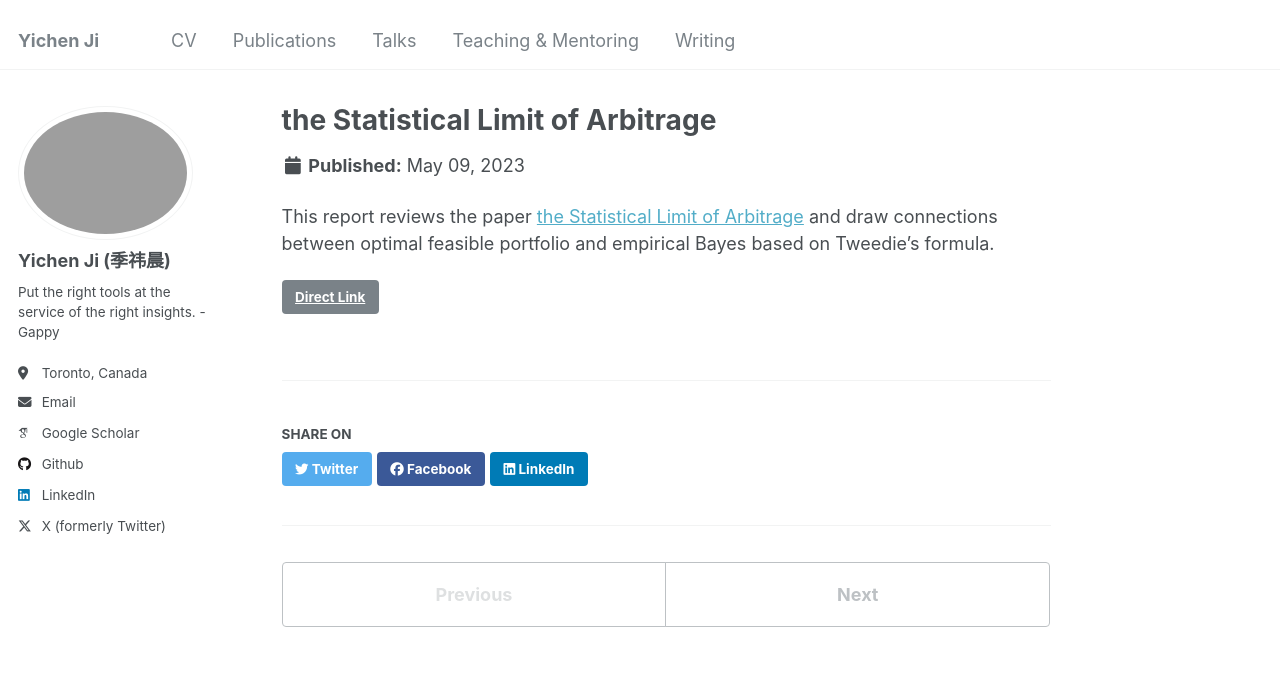
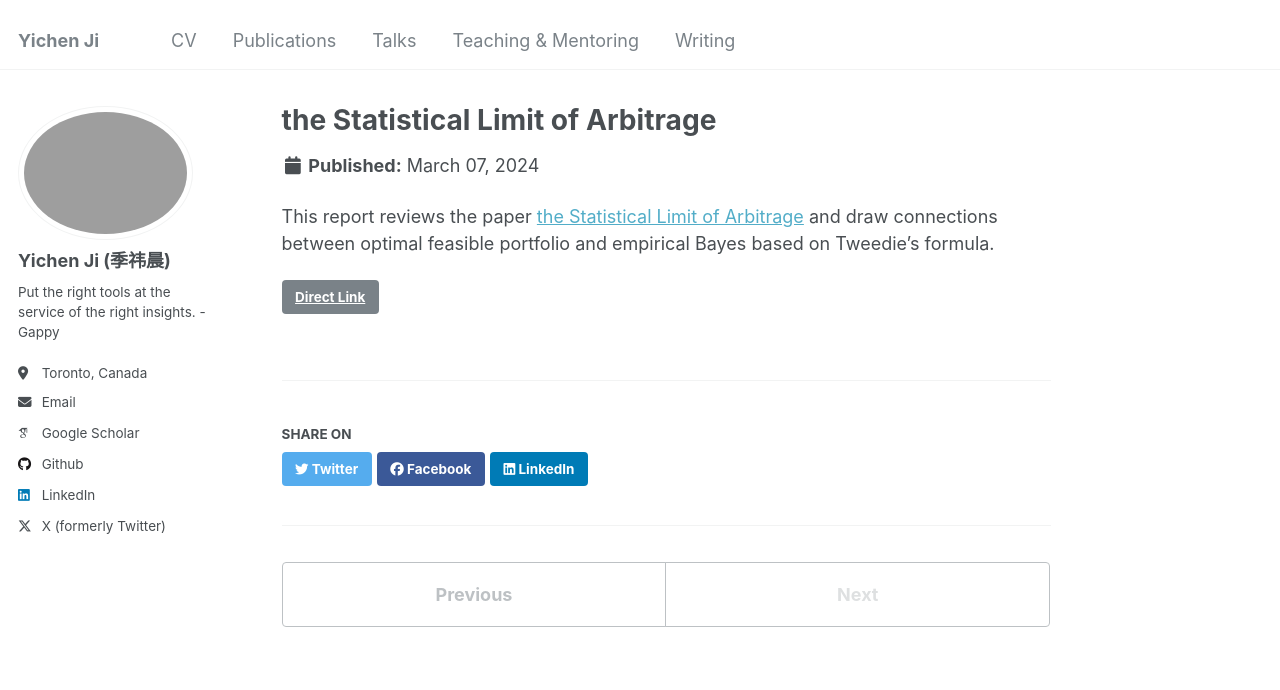
Before and after one commit to user-jiyichen/user-jiyichen.github.io, a Jekyll site: the page built from _writing/empirical.md, in a window 1280 px wide and 1007 px high. Shown: the top 690 px of the window. Built offline with Jekyll 4.4.1, drawn with Linux system fonts in a browser that asks for light colours; some web fonts are replaced.

Commit message:
Change publication date in empirical.md
Updated the publication date to March 7, 2024.

```diff
--- a/_writing/empirical.md
+++ b/_writing/empirical.md
@@ -1,7 +1,7 @@
 ---
 title: "the Statistical Limit of Arbitrage"
 collection: writing
-date: 2023-05-09
+date: 2024-03-07
 link: /files/empirical_bayes.pdf
 ---
 
```
